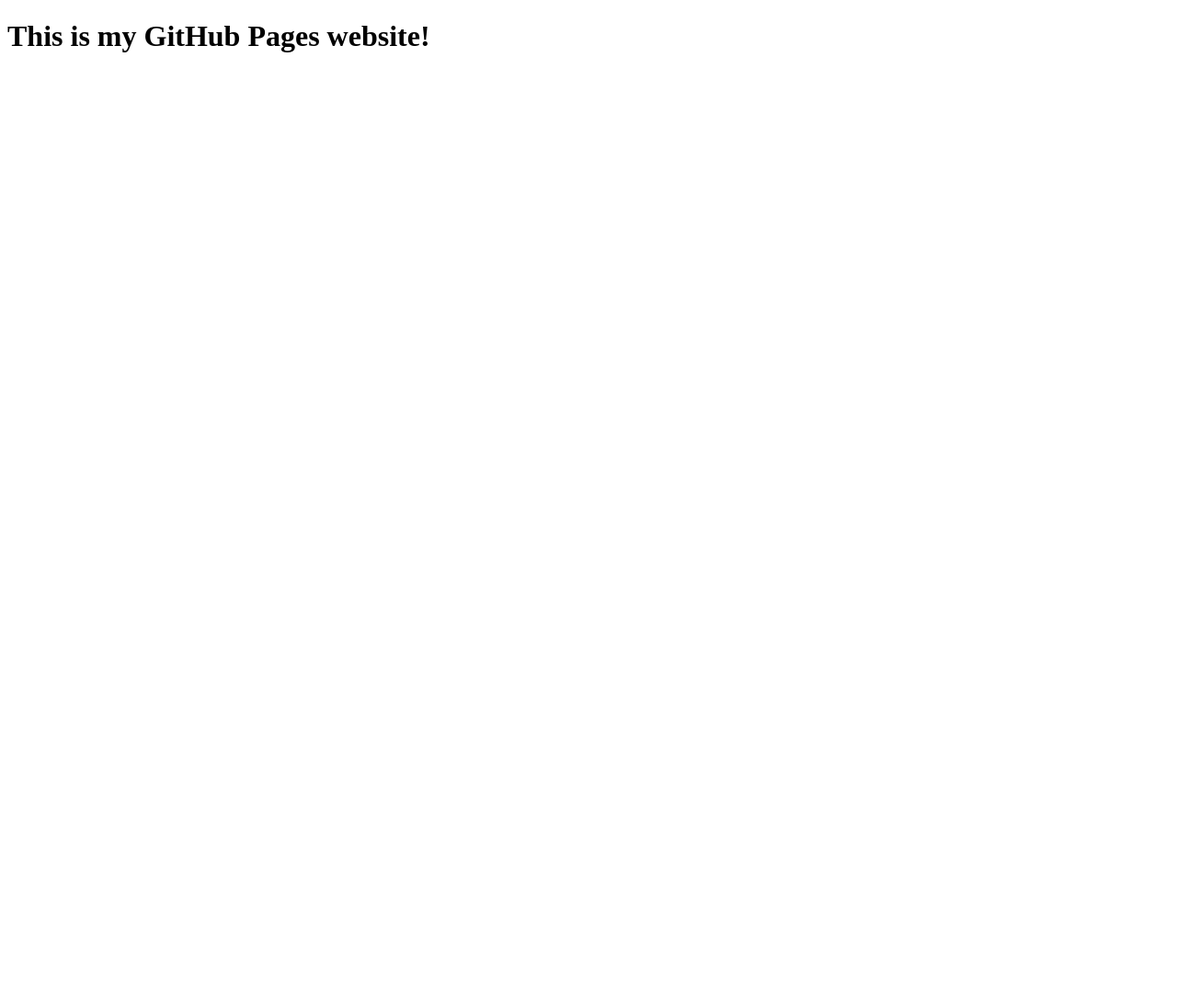
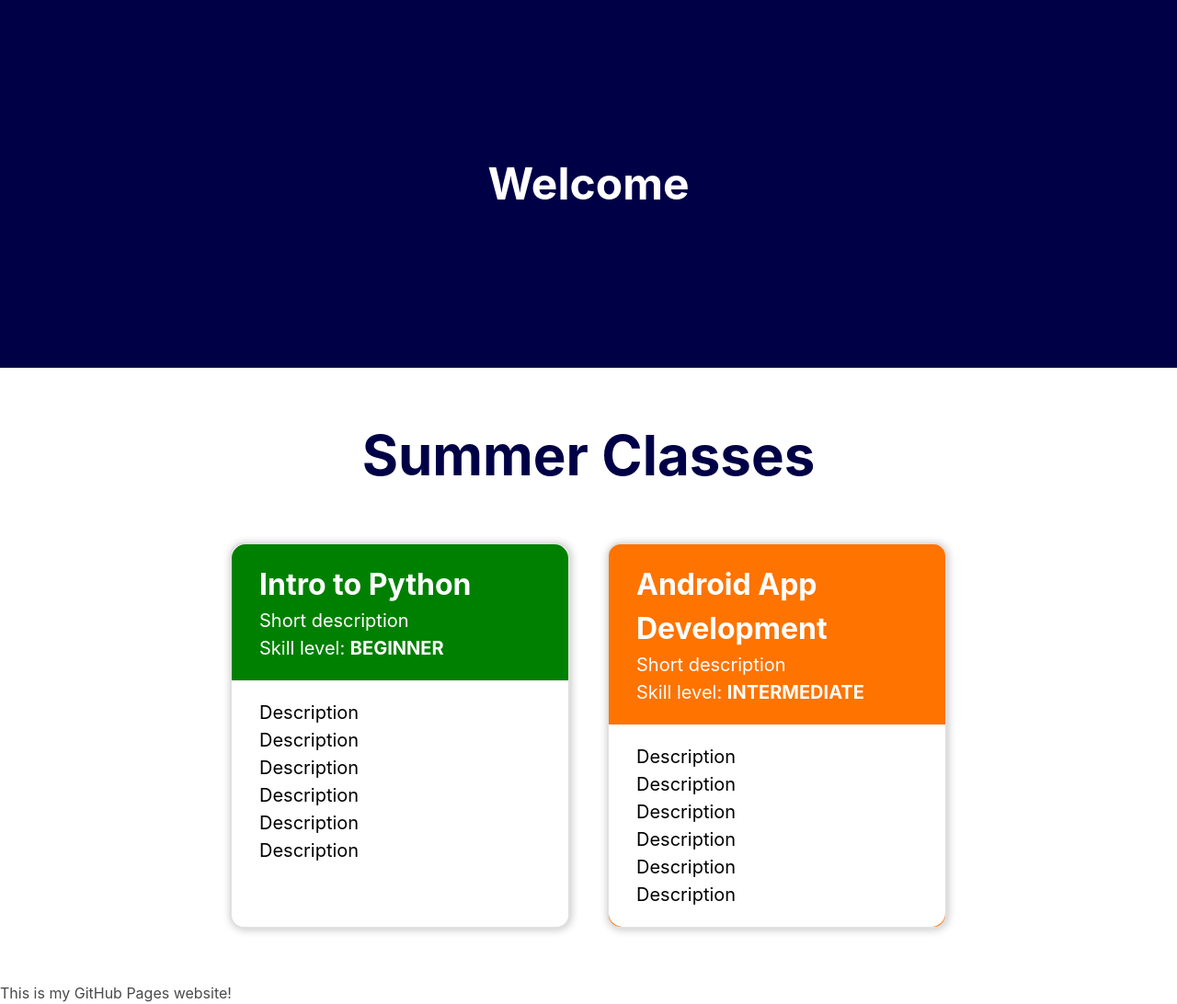
Before and after one commit to KG14/KG14.github.io, a plain HTML site: page index.html in a window 1280 px wide. Shown: the whole page at 92% size. Before the commit the page ends 800 px from the top, so only its background shows below. Drawn offline with nearby package versions, Linux system fonts and the light colour scheme.

Commit message:
Added basic splash and class cards

```diff
--- a/index.html
+++ b/index.html
@@ -1,11 +1,55 @@
 <!DOCTYPE html>
 <html lang="en">
     <head>
+        <link rel="stylesheet" type="text/css" href="https://cdn.jsdelivr.net/npm/bulma@0.9.1/css/bulma.min.css">
+        <link rel="stylesheet" href="style.css">
         <title>
             My Site!
         </title>
     </head>
     <body>
+        <section id="splash-section">
+            <div class="container" id="splash-container">
+                <b><p class="is-size-1" style="color: white">Welcome</p></b>
+            </div>
+        </section>
+        <section>
+            <div class="container" id="classes-container">
+                <b><p style="text-align: center; color: #000047; font-size: 60px;">Summer Classes</p></b>
+                <div class="columns" style="margin-top: 30px;">
+                    <div class="column class-card">
+                        <div class="class-card-title" style="background-color: green;">
+                            <b><p class="is-size-3">Intro to Python</p></b>
+                            <p class="is-size-5">Short description</p>
+                            <p class="is-size-5">Skill level: <b>BEGINNER</b></p>
+                        </div>
+                        <div class="class-card-description">
+                            <p class="is-size-5">Description</p>
+                            <p class="is-size-5">Description</p>
+                            <p class="is-size-5">Description</p>
+                            <p class="is-size-5">Description</p>
+                            <p class="is-size-5">Description</p>
+                            <p class="is-size-5">Description</p>
+                        </div>
+                    </div>
+                    <div class="column class-card" style="background-color: rgb(255, 115, 0);">
+                        <div class="class-card-title">
+                            <b><p class="is-size-3">Android App Development</p></b>
+                            <p class="is-size-5">Short description</p>
+                            <p class="is-size-5">Skill level: <b>INTERMEDIATE</b></p>
+                        </div>
+                        <div class="class-card-description">
+                            <p class="is-size-5">Description</p>
+                            <p class="is-size-5">Description</p>
+                            <p class="is-size-5">Description</p>
+                            <p class="is-size-5">Description</p>
+                            <p class="is-size-5">Description</p>
+                            <p class="is-size-5">Description</p>
+                        </div>
+                    </div>
+                </div>
+            </div>
+        </section>
         <h1>This is my GitHub Pages website!</h1>
     </body>
 </html>
--- /dev/null
+++ b/style.css
@@ -0,0 +1,43 @@
+#splash-section {
+    background-color: #000047;
+    height: 50vh;
+    display: flex;
+    align-items: center;
+}
+
+#splash-container {
+    text-align: center;
+    padding: 50px;
+}
+
+#classes-container {
+    padding: 50px;
+    width: 70%;
+}
+
+.class-card {
+    background-color: white;
+    border-radius: 15px;
+    border: 2px solid rgb(224, 224, 224);
+    box-shadow: 1px 1px 10px rgb(196, 193, 193);
+    margin: 20px;
+}
+
+.column {
+    padding: 0px;
+}
+
+.class-card-title {
+    color: white;
+    padding: 20px 20px 20px 30px;
+    border-top-left-radius: 15px;
+    border-top-right-radius: 15px;
+}
+
+.class-card-description {
+    background-color: white;
+    color: black;
+    padding: 20px 20px 20px 30px;
+    border-bottom-left-radius: 15px;
+    border-bottom-right-radius: 15px;
+}
```
